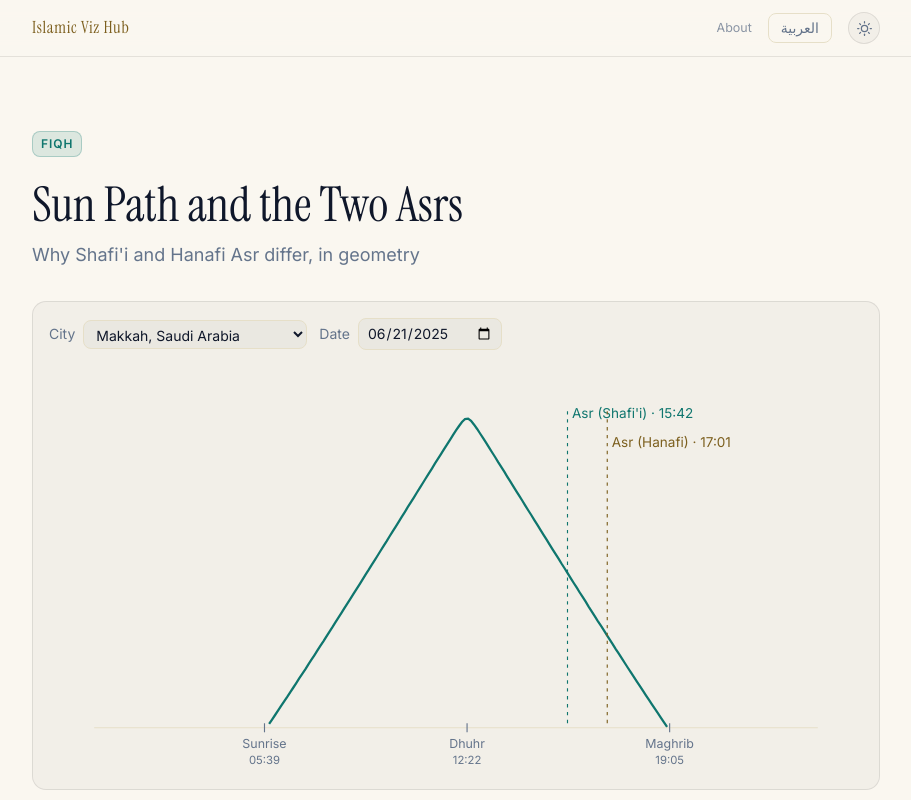
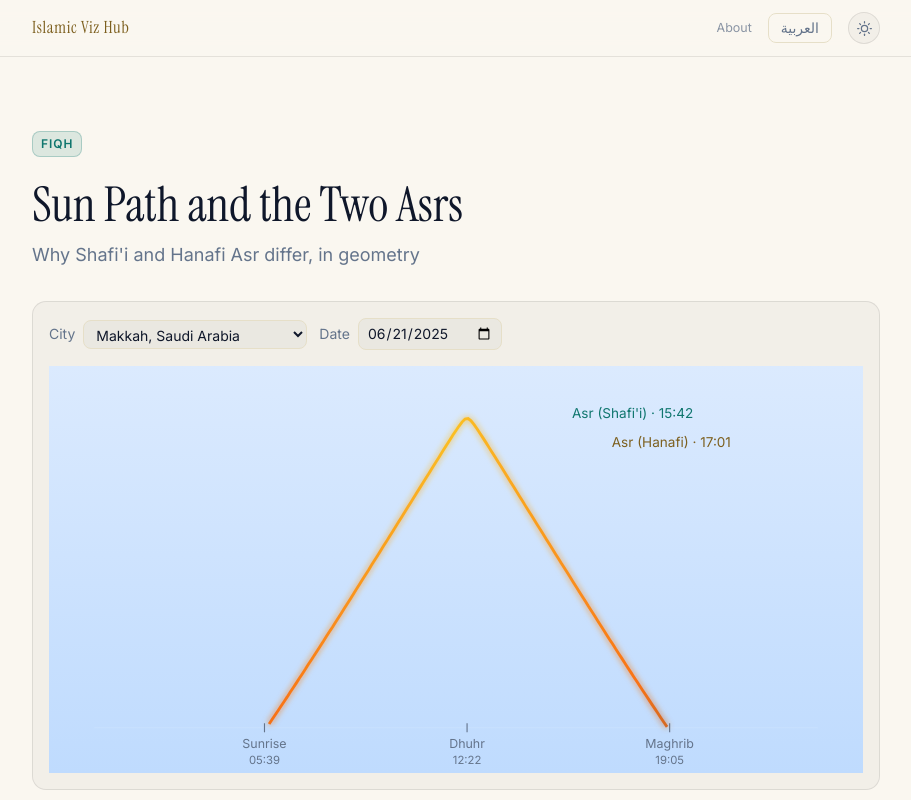
Before and after one commit to aousabdo/islamic-viz, a React (Vite) app: page /en/v/sun-path-asr in a window 1280 px wide. Shown: the top 800 px of the page, without its empty margins (184-1095 px from the left). Built offline with nearby package versions, Linux system fonts and the light colour scheme; a web font is replaced by a local one.

Commit message:
feat: SunPathAsr sky gradient, gradient-stroke sun arc, glowing Asr markers

```diff
--- a/src/viz/sun-path-asr/SunPathAsr.tsx
+++ b/src/viz/sun-path-asr/SunPathAsr.tsx
@@ -1,6 +1,9 @@
+// src/viz/sun-path-asr/SunPathAsr.tsx
 import { useMemo, useState } from 'react';
 import { CITIES } from '../../data/cities';
-import { sunAltitude, sunriseSunset, asrTime, solarNoon, hoursToHHMM } from '../../lib/solar';
+import {
+  sunAltitude, sunriseSunset, asrTime, solarNoon, hoursToHHMM,
+} from '../../lib/solar';
 import { isDST } from '../../lib/dst';
 import { useLang } from '../../i18n/useLang';
 import contentEn from './content.en.json';
@@ -16,11 +19,13 @@ export default function SunPathAsr() {
     return i >= 0 ? i : 0;
   });
   const [dateIso, setDateIso] = useState('2025-06-21');
+
   const city = CITIES[cityIdx];
   const date = new Date(dateIso + 'T00:00:00Z');
   const dict = lang === 'ar' ? contentAr : contentEn;
 
-  const { points, sunrise, sunset, noon, asrShafii, asrHanafi, maxAlt } = useMemo(() => {
+  const { points, sunrise, sunset, noon, asrShafii, asrHanafi, maxAlt } =
+    useMemo(() => {
       const dstOffset = isDST(city.dstType, date) ? 1 : 0;
       const loc = { lat: city.lat, lng: city.lng, tz: city.tz + dstOffset };
       const { sunrise, sunset } = sunriseSunset(loc, date);
@@ -29,7 +34,7 @@ export default function SunPathAsr() {
       for (let h = 0; h <= 24; h += 0.1) {
         pts.push({ h, alt: sunAltitude(loc, date, h) });
       }
-    const maxAlt = Math.max(...pts.map((p) => p.alt));
+      const peak = Math.max(...pts.map((p) => p.alt));
       return {
         points: pts,
         sunrise,
@@ -37,16 +42,20 @@ export default function SunPathAsr() {
         noon,
         asrShafii: asrTime(loc, date, 1),
         asrHanafi: asrTime(loc, date, 2),
-      maxAlt: Math.max(90, Math.ceil(maxAlt / 10) * 10),
+        maxAlt: Math.max(90, Math.ceil(peak / 10) * 10),
       };
     }, [city, date]);
 
-  const xScale = (h: number) => PADDING_X + ((h - 0) / 24) * (W - 2 * PADDING_X);
-  const yScale = (alt: number) => H - PADDING_Y - Math.max(0, alt / maxAlt) * (H - 2 * PADDING_Y);
+  const xScale = (h: number) =>
+    PADDING_X + ((h - 0) / 24) * (W - 2 * PADDING_X);
+  const yScale = (alt: number) =>
+    H - PADDING_Y - Math.max(0, alt / maxAlt) * (H - 2 * PADDING_Y);
 
-  const path = points
+  const arcPath = points
     .filter((p) => p.alt > 0)
-    .map((p, i) => `${i === 0 ? 'M' : 'L'}${xScale(p.h).toFixed(1)},${yScale(p.alt).toFixed(1)}`)
+    .map((p, i) =>
+      `${i === 0 ? 'M' : 'L'}${xScale(p.h).toFixed(1)},${yScale(p.alt).toFixed(1)}`
+    )
     .join(' ');
 
   const fmt = (h: number) => {
@@ -56,36 +65,97 @@ export default function SunPathAsr() {
 
   const timeMarkers = [
     { h: sunrise, label: dict.labels.sunrise },
-    { h: noon, label: dict.labels.noon },
-    { h: sunset, label: dict.labels.sunset },
+    { h: noon,    label: dict.labels.noon },
+    { h: sunset,  label: dict.labels.sunset },
   ];
 
   const asrMarkers = [
-    { time: asrShafii, color: 'var(--accent)', label: dict.labels.shafii, dy: -8 },
+    { time: asrShafii, color: 'var(--chart-1)', label: dict.labels.shafii, dy: -8 },
     { time: asrHanafi, color: 'var(--chart-2)', label: dict.labels.hanafi, dy: 18 },
   ];
+
+  // The sun-stroke gradient spans the full chart x range so the colour
+  // maps cleanly onto time-of-day regardless of arc position.
+  const x1 = PADDING_X;
+  const x2 = W - PADDING_X;
 
   return (
     <div>
       <div className="flex flex-wrap gap-3 mb-4 text-sm">
         <label className="flex items-center gap-2">
-          <span className="text-ink-dim">{dict.controls.city}</span>
-          <select value={cityIdx} onChange={(e) => setCityIdx(parseInt(e.target.value, 10))} className="border border-rule rounded-lg px-2 py-1 bg-surface">
-            {CITIES.map((c, i) => <option key={c.name} value={i}>{c.name}</option>)}
+          <span style={{ color: 'var(--ink-dim)' }}>{dict.controls.city}</span>
+          <select
+            value={cityIdx}
+            onChange={(e) => setCityIdx(parseInt(e.target.value, 10))}
+            className="border border-rule rounded-lg px-2 py-1 bg-surface"
+          >
+            {CITIES.map((c, i) => (
+              <option key={c.name} value={i}>{c.name}</option>
+            ))}
           </select>
         </label>
         <label className="flex items-center gap-2">
-          <span className="text-ink-dim">{dict.controls.date}</span>
-          <input type="date" value={dateIso} onChange={(e) => setDateIso(e.target.value)} className="border border-rule rounded-lg px-2 py-1 bg-surface" />
+          <span style={{ color: 'var(--ink-dim)' }}>{dict.controls.date}</span>
+          <input
+            type="date"
+            value={dateIso}
+            onChange={(e) => setDateIso(e.target.value)}
+            className="border border-rule rounded-lg px-2 py-1 bg-surface"
+          />
         </label>
       </div>
 
       <svg viewBox={`0 0 ${W} ${H}`} style={{ width: '100%', height: 'auto' }}>
-        {/* ground line */}
-        <line x1={PADDING_X} y1={H - PADDING_Y} x2={W - PADDING_X} y2={H - PADDING_Y} stroke="var(--rule)" />
+        <defs>
+          {/* Sky gradient — uses CSS vars so it adapts to light/dark theme */}
+          <linearGradient id="spa-sky" x1="0" y1="0" x2="0" y2="1">
+            <stop offset="0%"   stopColor="var(--sky-top)" />
+            <stop offset="100%" stopColor="var(--sky-bottom)" />
+          </linearGradient>
 
-        {/* sun arc */}
-        <path d={path} fill="none" stroke="var(--accent)" strokeWidth={2} />
+          {/* Sun arc stroke — horizontal gradient in userSpaceOnUse */}
+          <linearGradient
+            id="spa-sun-stroke"
+            x1={x1} y1="0" x2={x2} y2="0"
+            gradientUnits="userSpaceOnUse"
+          >
+            <stop offset="0%"   stopColor="#1e3a5f" />   {/* predawn */}
+            <stop offset="25%"  stopColor="#f97316" />   {/* Fajr orange */}
+            <stop offset="50%"  stopColor="#fbbf24" />   {/* solar noon gold */}
+            <stop offset="75%"  stopColor="#f97316" />   {/* Asr/dusk */}
+            <stop offset="100%" stopColor="#1e3a5f" />   {/* night */}
+          </linearGradient>
+
+          {/* Glow filter */}
+          <filter id="spa-glow" x="-10%" y="-10%" width="120%" height="120%">
+            <feGaussianBlur stdDeviation="3" result="blur" />
+            <feMerge>
+              <feMergeNode in="blur" />
+              <feMergeNode in="SourceGraphic" />
+            </feMerge>
+          </filter>
+        </defs>
+
+        {/* Sky background */}
+        <rect x="0" y="0" width={W} height={H} fill="url(#spa-sky)" />
+
+        {/* Ground line */}
+        <line
+          x1={PADDING_X} y1={H - PADDING_Y}
+          x2={W - PADDING_X} y2={H - PADDING_Y}
+          stroke="rgba(255,255,255,0.10)"
+        />
+
+        {/* Sun arc with gradient stroke + glow */}
+        {arcPath && (
+          <path
+            d={arcPath}
+            fill="none"
+            stroke="url(#spa-sun-stroke)"
+            strokeWidth={2.5}
+            filter="url(#spa-glow)"
+          />
+        )}
 
         {/* Asr markers */}
         {asrMarkers.map((m, i) => {
@@ -93,21 +163,45 @@ export default function SunPathAsr() {
           const x = xScale(m.time);
           return (
             <g key={i}>
-              <line x1={x} y1={PADDING_Y} x2={x} y2={H - PADDING_Y} stroke={m.color} strokeDasharray="3 4" />
-              <text x={x + 4} y={PADDING_Y + 14 + m.dy} fontSize={12} fill={m.color}>{m.label} · {fmt(m.time)}</text>
+              <line
+                x1={x} y1={PADDING_Y} x2={x} y2={H - PADDING_Y}
+                stroke={m.color}
+                strokeDasharray="3 4"
+                filter="url(#spa-glow)"
+              />
+              <text
+                x={x + 4} y={PADDING_Y + 14 + m.dy}
+                fontSize={12} fill={m.color}
+              >
+                {m.label} · {fmt(m.time)}
+              </text>
             </g>
           );
         })}
 
-        {/* sunrise/noon/sunset ticks */}
+        {/* Sunrise / noon / sunset ticks */}
         {timeMarkers.map((tk, i) => {
           if (!isFinite(tk.h)) return null;
           const x = xScale(tk.h);
           return (
             <g key={i}>
-              <line x1={x} y1={H - PADDING_Y - 4} x2={x} y2={H - PADDING_Y + 4} stroke="var(--ink-dim)" />
-              <text x={x} y={H - PADDING_Y + 18} fontSize={11} fill="var(--ink-dim)" textAnchor="middle">{tk.label}</text>
-              <text x={x} y={H - PADDING_Y + 32} fontSize={10} fill="var(--ink-dim)" textAnchor="middle">{fmt(tk.h)}</text>
+              <line
+                x1={x} y1={H - PADDING_Y - 4}
+                x2={x} y2={H - PADDING_Y + 4}
+                stroke="var(--ink-dim)"
+              />
+              <text
+                x={x} y={H - PADDING_Y + 18}
+                fontSize={11} fill="var(--ink-dim)" textAnchor="middle"
+              >
+                {tk.label}
+              </text>
+              <text
+                x={x} y={H - PADDING_Y + 32}
+                fontSize={10} fill="var(--ink-dim)" textAnchor="middle"
+              >
+                {fmt(tk.h)}
+              </text>
             </g>
           );
         })}
```
Lines whose indentation alone changed are shown as unchanged.
